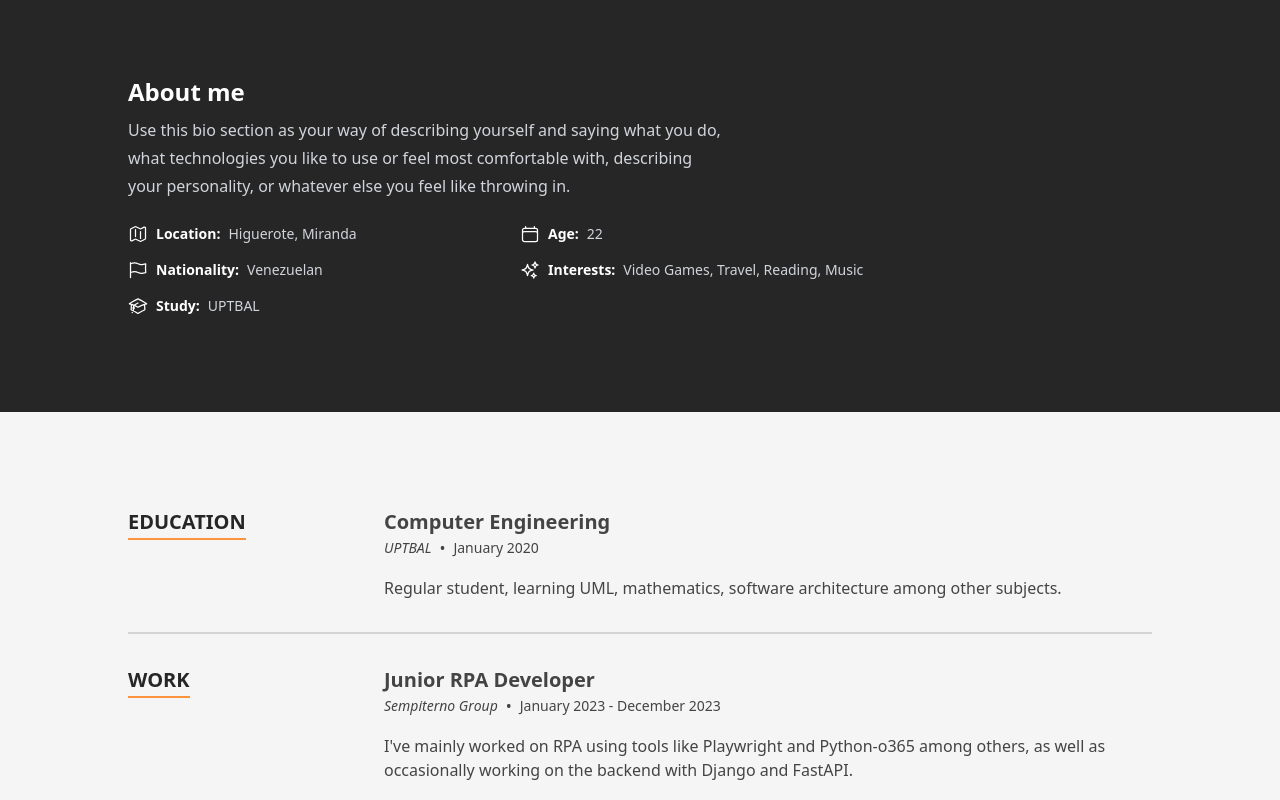
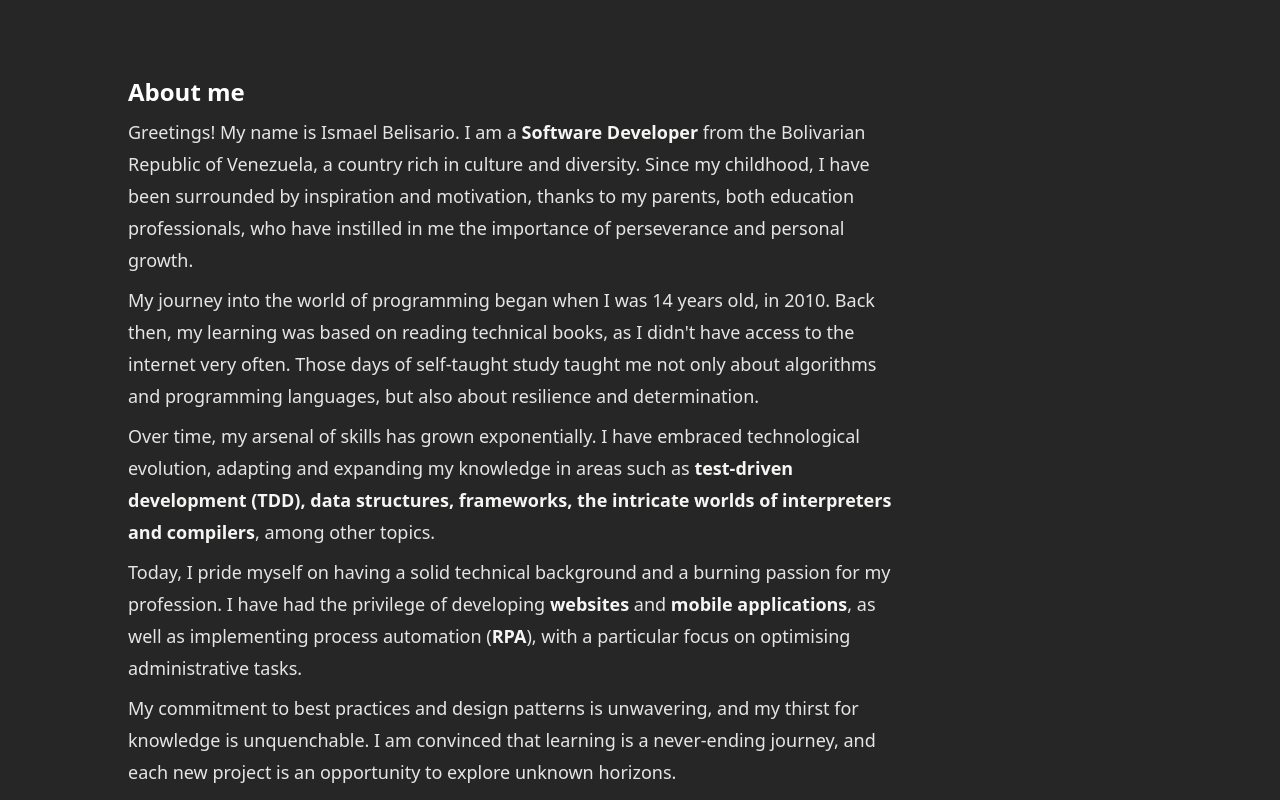
Before and after one commit to ismaelxyz/ismaelxyz.github.io, a Next.js app: page / in a window 1280 px wide. Shown: the part 820-1620 px from the top of the page. Built offline with nearby package versions, Linux system fonts and the light colour scheme.

Commit message:
updated personal description

```diff
--- a/src/components/Sections/About.tsx
+++ b/src/components/Sections/About.tsx
@@ -12,7 +12,7 @@ const About: FC = memo(() => {
         <div className={classNames('col-span-1 flex flex-col gap-y-6', {'md:col-span-3': !!profileImageSrc})}>
           <div className="flex flex-col gap-y-2">
             <h2 className="text-2xl font-bold text-white">About me</h2>
-            <p className="prose prose-sm text-gray-300 sm:prose-base">{description}</p>
+            {description}
           </div>
           <ul className="grid grid-cols-1 gap-4 sm:grid-cols-2">
             {aboutItems.map(({label, text, Icon}, idx) => (
--- a/src/data/data.tsx
+++ b/src/data/data.tsx
@@ -103,9 +103,28 @@ export const heroData: Hero = {
  */
 export const aboutData: About = {
   profileImageSrc: profilepic,
-  description: `Use this bio section as your way of describing yourself and saying what you do, what technologies you like
-  to use or feel most comfortable with, describing your personality, or whatever else you feel like throwing
-  in.`,
+  description: (<>
+  <p className="prose-sm text-stone-200 sm:prose-base lg:prose-lg">
+    Greetings! My name is Ismael Belisario. I am a <strong className="text-stone-100">Software Developer</strong> from the Bolivarian Republic of Venezuela, a country rich in culture and diversity. Since my childhood, I have been surrounded by inspiration and motivation, thanks to my parents, both education professionals, who have instilled in me the importance of perseverance and personal growth.
+  </p>
+  <p className="prose-sm text-stone-200 sm:prose-base lg:prose-lg">
+    My journey into the world of programming began when I was 14 years old, in 2010. Back then, my learning was based on reading technical books, as I didn't have access to the internet very often. Those days of self-taught study taught me not only about algorithms and programming languages, but also about resilience and determination.
+  </p>
+  <p className="prose-sm text-stone-200 sm:prose-base lg:prose-lg">
+    Over time, my arsenal of skills has grown exponentially. I have embraced technological evolution, adapting and expanding my knowledge in areas such as <strong className="text-stone-100">test-driven development (TDD), data structures, frameworks, the intricate worlds of interpreters and compilers</strong>, among other topics.
+  </p>
+
+  <p className="prose-sm text-stone-200 sm:prose-base lg:prose-lg">
+    Today, I pride myself on having a solid technical background and a burning passion for my profession. I have had the privilege of developing <strong className="text-stone-100">websites</strong> and <strong className="text-stone-100">mobile applications</strong>, as well as implementing process automation (<strong className="text-stone-100">RPA</strong>), with a particular focus on optimising administrative tasks.
+  </p>
+
+  <p className="prose-sm text-stone-200 sm:prose-base lg:prose-lg">
+    My commitment to best practices and design patterns is unwavering, and my thirst for knowledge is unquenchable. I am convinced that learning is a never-ending journey, and each new project is an opportunity to explore unknown horizons.
+  </p>
+  <p className="prose-sm text-stone-200 sm:prose-base lg:prose-lg">
+    I look forward to the possibility of collaborating on your project. Together, we can take your ideas to new heights and achieve success - let's make your vision a reality😊!
+  </p>
+  </>),
   aboutItems: [
     {label: 'Location', text: 'Higuerote, Miranda', Icon: MapIcon},
     {label: 'Age', text: `${new Date().getFullYear() - 2002}`, Icon: CalendarIcon},
--- a/src/data/dataDef.ts
+++ b/src/data/dataDef.ts
@@ -39,7 +39,7 @@ interface HeroActionItem {
  */
 export interface About {
   profileImageSrc?: string;
-  description: string;
+  description: JSX.Element;
   aboutItems: AboutItem[];
 }
 
```
Also changed, not shown: 2 other files (tests, documents, lock files or other folders).
